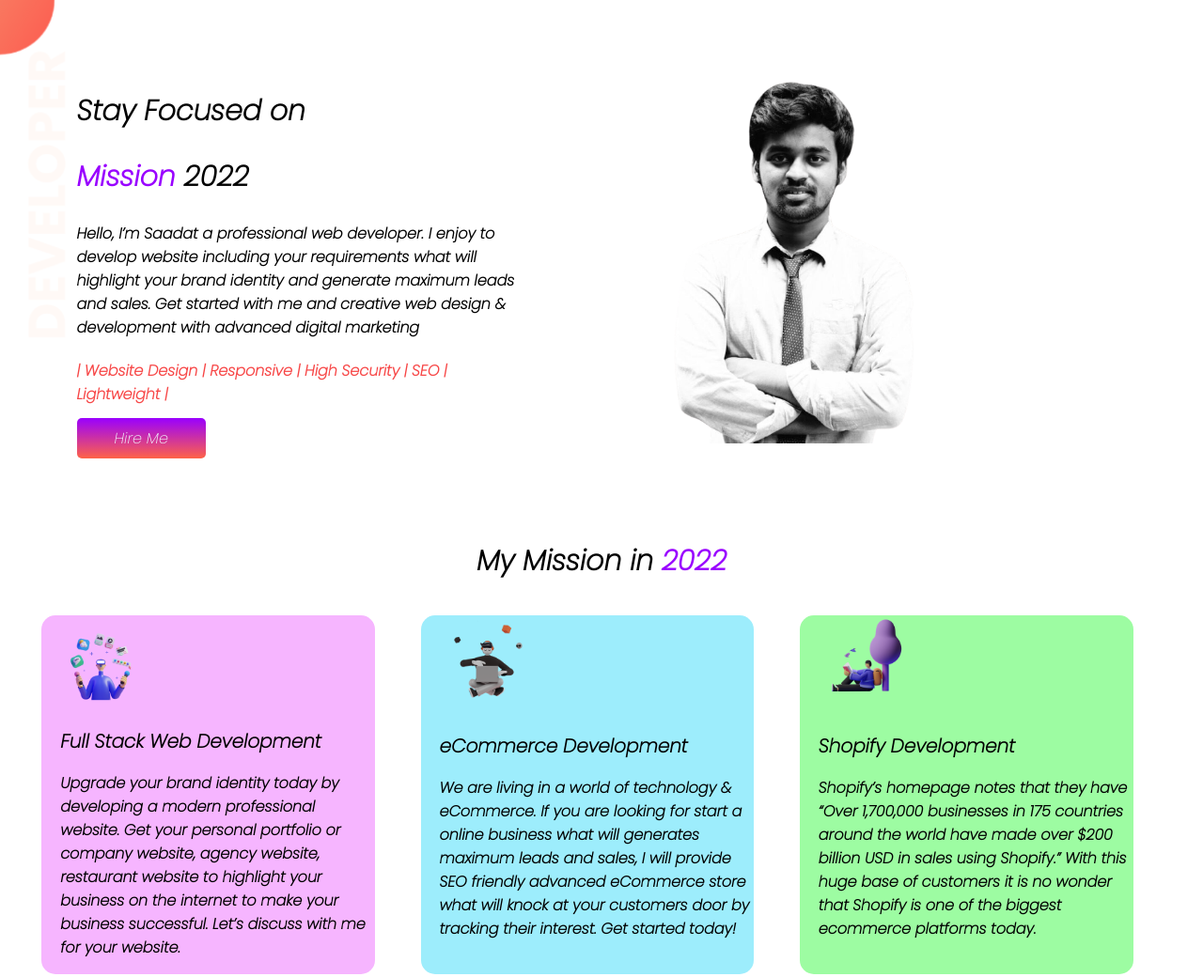
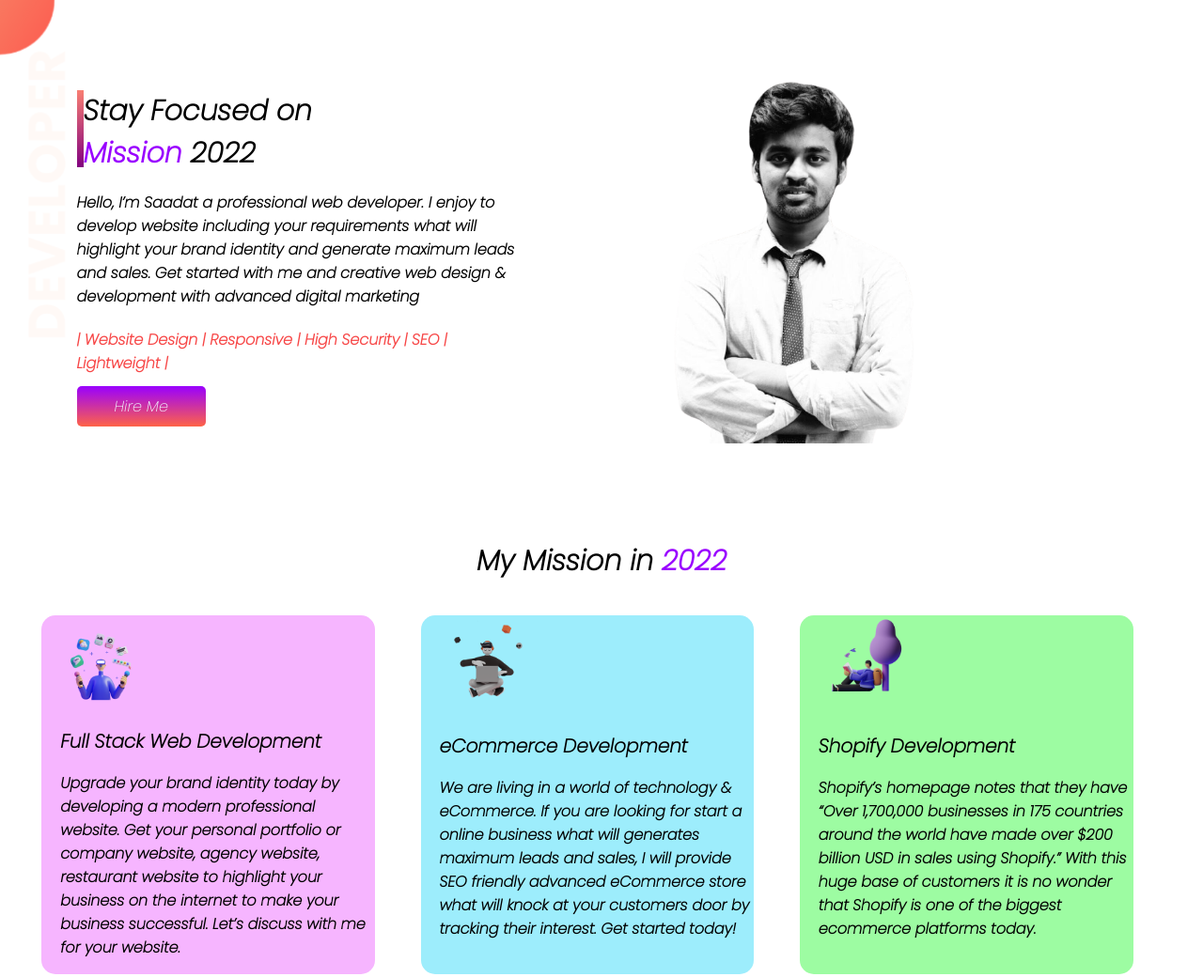
Before and after one commit to nazmussaadatcse/portfolio-website, a plain HTML site: page index.html in a window 1280 px wide. Shown: the top 1040 px of the page at 94% size. Drawn offline with Linux system fonts and the light colour scheme.

Commit message:
Update index.html

```diff
--- a/index.html
+++ b/index.html
@@ -14,9 +14,7 @@
 <body>
         <section class="top-banner flexible-container">
                 <div class="half-width">
-                <h1 >Stay Focused on</h1>
-                <h1 ><span class="deep-blue">Mission</span> 2022</h1>
-
+                <h1 id="left">Stay Focused on <br><span class="deep-blue">Mission</span> 2022</h1>
 
                 <p id=>Hello, I’m Saadat a professional web developer. I enjoy to develop website including your requirements what will highlight your brand identity and generate maximum leads and sales. Get started with me and creative web design & development with advanced digital marketing</p>
                 <h4>| Website Design | Responsive | High Security | SEO | Lightweight |</h4>
```
